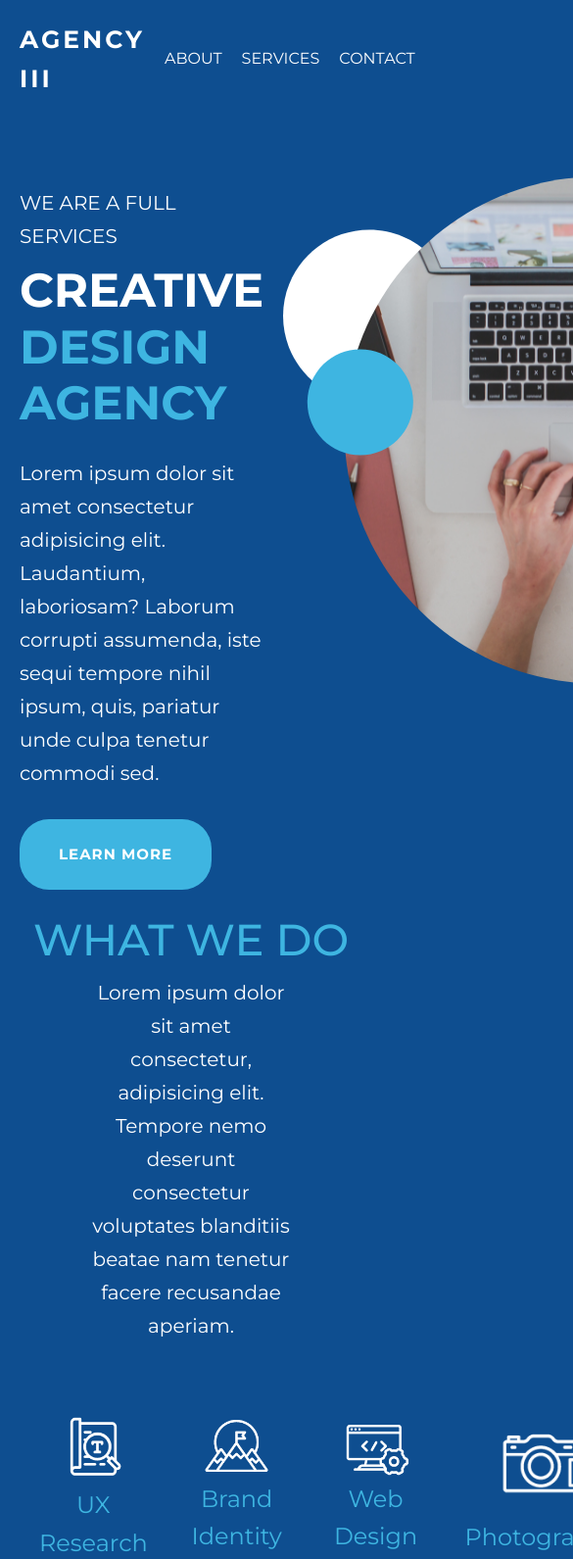
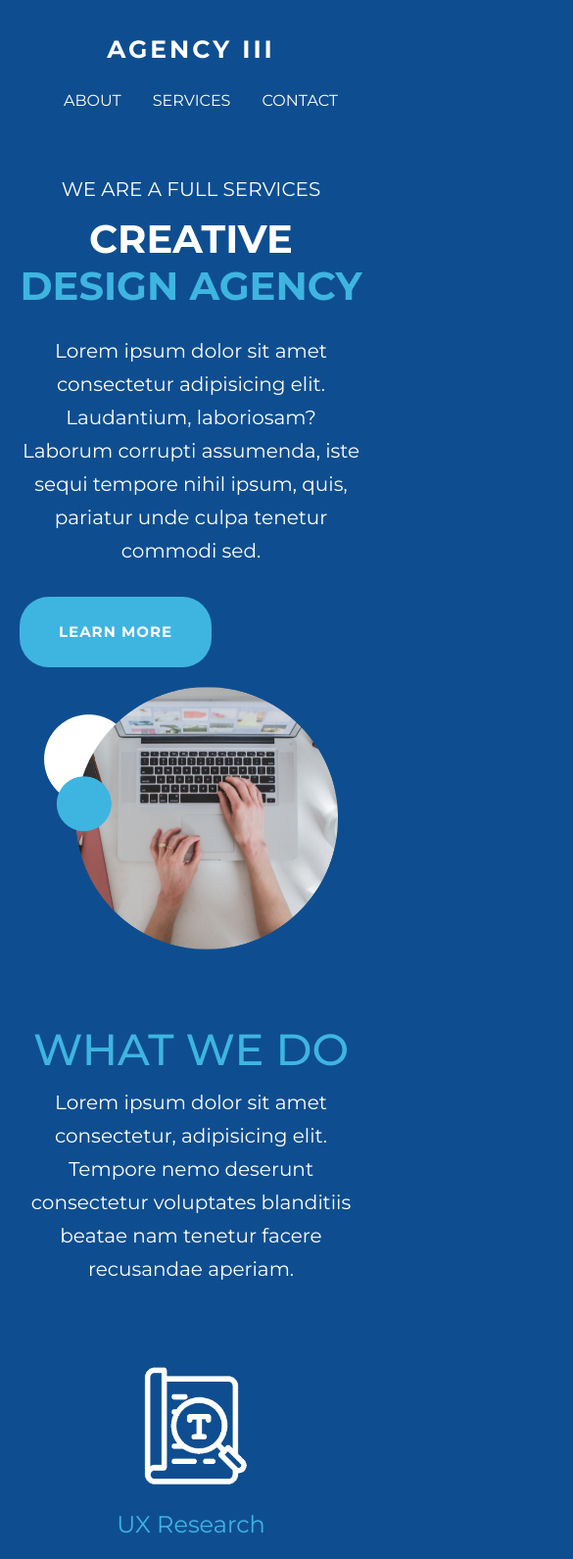
Before and after one commit to jtipec/Ejercicio-028, a plain HTML site: page index.html in a window 390 px wide. Shown: the top 1591 px of the page at 98% size, 585 px wide, since content can reach past the window. Drawn offline with Linux system fonts and the light colour scheme.

Commit message:
master - proyecto terminado, pagina web responsivo con html, css, sass, git

```diff
--- a/index.html
+++ b/index.html
@@ -29,7 +29,7 @@
                         <a href="#services" class="btn btn-dark">Learn More</a>
                     </div>
                     <div class="showcase-row-img">
-                        <img src="./img/showcase.png" alt="showcase">
+                        <img src="./img/showcase.png" alt="showcase" class="img">
                     </div>
                 </div>
             </div>
--- a/sass/base/_utility.scss
+++ b/sass/base/_utility.scss
@@ -67,3 +67,49 @@
         border-radius: 20px;
     } // end form-control
 }
+
+@media (max-width: 768px) {
+    .u-flex {
+        flex-direction: column;
+    }
+    .u-display1 {
+        font-size: 2.5rem;
+        text-align: center;
+    }
+    .u-display2{
+        font-size: 2.8rem;
+        font-weight: 500;
+        text-transform: uppercase;
+        text-align: center;
+    }
+    .u-display3 {
+        font-size: 1.5rem;
+        font-weight: 400;
+        text-align: center;
+    }
+    .large {
+        font-size: 1.25rem;
+    }
+    .btn {
+        display: inline-block;
+        font-size: 15px;
+        padding: 24px 40px;
+        cursor: pointer;
+        font-weight: bold;
+        letter-spacing: 1px;
+        border-radius: 30px;
+        text-transform: uppercase;
+    }
+    .btn-dark {
+        background-color: $secondary-color;
+        border: none;
+        color: $white-color;
+    }
+    .txt-secondary {
+        color: $secondary-color;
+    }
+    .form {
+        padding-top: 40px;
+        width: 100%;
+    }
+}
--- a/sass/layouts/_contact.scss
+++ b/sass/layouts/_contact.scss
@@ -8,3 +8,16 @@
 .contact-btn {
     width: 100%;
 }
+
+@media (max-width:768px) {
+    .contact {
+        padding: 40px 0;
+    }
+    .contact-p1 {
+        width: 100%;
+        margin: 0 auto;
+    }
+    .contact-btn {
+        width: 100%;
+    }
+}
--- a/sass/layouts/_header.scss
+++ b/sass/layouts/_header.scss
@@ -1,3 +1,8 @@
 .mainheader {
     height: 100vh;
 }
+@media (max-width: 768px) {
+    .mainheader {
+        height: 100%;
+    }
+}
--- a/sass/layouts/_navbar.scss
+++ b/sass/layouts/_navbar.scss
@@ -20,3 +20,18 @@
     padding: 20px 0 20px 20px;
     text-align: center;
 }
+
+@media (max-width: 768px) {
+    .navbar {
+        padding-top: 10px;
+        padding-bottom: 10px;
+    }
+    .logo {
+        padding-top: 20px;
+    }
+    .menu {
+        width: 300px;
+        display: flex;
+        justify-content: space-between;
+    }
+}
--- a/sass/layouts/_services.scss
+++ b/sass/layouts/_services.scss
@@ -22,3 +22,18 @@
 .service-p2 {
     text-align: center;
 }
+
+@media (max-width: 768px) {
+    .services {
+        padding: 40px 0;
+    }
+    .services-p1 {
+        width: 100%;
+    }
+    .services-row {
+        flex-wrap: wrap;
+    }
+    .service__img {
+        width: 50%;
+    }
+}
--- a/sass/layouts/_showcase.scss
+++ b/sass/layouts/_showcase.scss
@@ -14,3 +14,29 @@
         padding-left: 20px;
     } // end showcase-row-img
 } // end showcase
+
+@media (max-width: 768px) {
+    .showcase {
+        padding: 20px 0;
+        &-row {
+            flex-wrap: wrap;
+        } // end showcase-row
+        &-p1 {
+            text-align: center;
+        } // end showcase-p1
+        &-p2 {
+            text-align: center;
+        } // end showcase-p2
+        &-row-img {
+            margin-top: 20px;
+            margin-left: auto;
+            margin-right: auto;
+            padding-left: 0;
+            display: block;
+            width: 300px;
+        } // end showcase-row-img
+    } // end showcase
+    .img {
+        width: 100%;
+    }
+}
```
Also changed, not shown: css/style.css.
